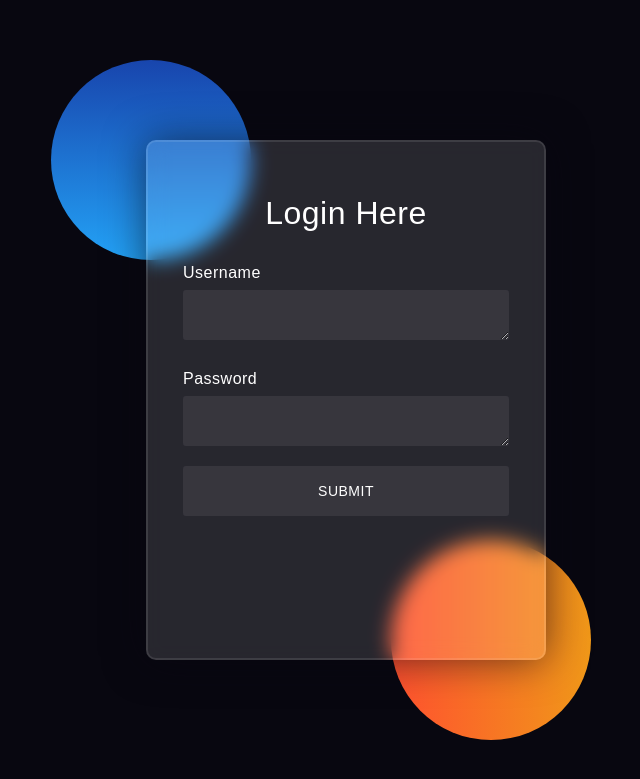
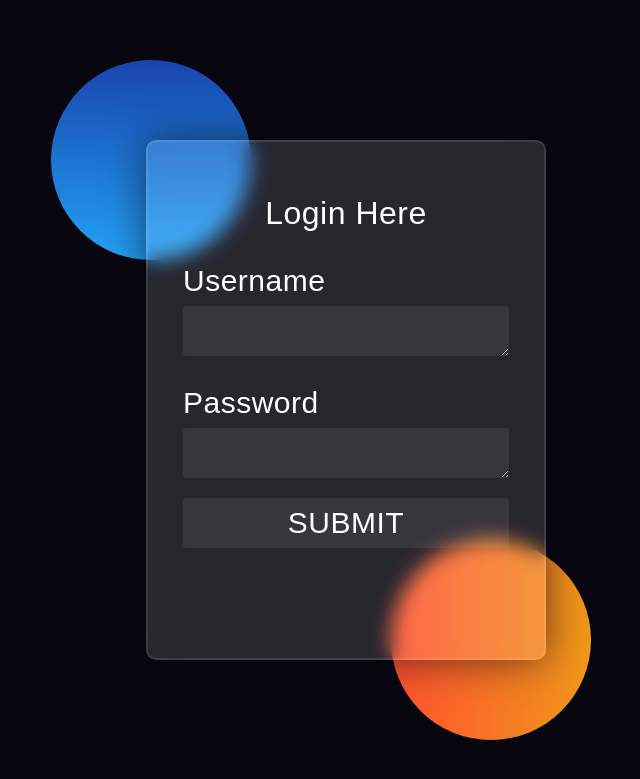
Before and after one commit to eduardoo-benitez/3688-SQLi, a Flask app: page / in a window 1280 px wide. Shown: the top 779 px of the page, without its empty margins (294-934 px from the left). Run offline with Flask 3, Linux system fonts and the light colour scheme.

Commit message:
Updated CSS style sheet to include larger font

```diff
--- a/SQLInjection/static/style.css
+++ b/SQLInjection/static/style.css
@@ -74,7 +74,7 @@ form h3{
 }
 
 form h1{
-    font-size: 16px;
+    font-size: 20px;
     font-weight: 500;
     line-height: 20px;
     text-align: center;
@@ -83,7 +83,7 @@ form h1{
 label{
     display: block;
     margin-top: 30px;
-    font-size: 16px;
+    font-size: 30px;
     font-weight: 500;
 }
 
@@ -95,7 +95,7 @@ input{
     border-radius: 3px;
     padding: 0 10px;
     margin-top: 8px;
-    font-size: 14px;
+    font-size: 30px;
     font-weight: 300;
 }
 
@@ -107,7 +107,7 @@ input[type=submit] {
     border-radius: 3px;
     padding: 0 10px;
     margin-top: 20px;
-    font-size: 14px;
+    font-size: 30px;
     font-weight: 300;
 }
 
@@ -119,7 +119,7 @@ textarea{
     border-radius: 3px;
     padding: 0 10px;
     margin-top: 8px;
-    font-size: 14px;
+    font-size: 30px;
     font-weight: 300;
 }
 
```
